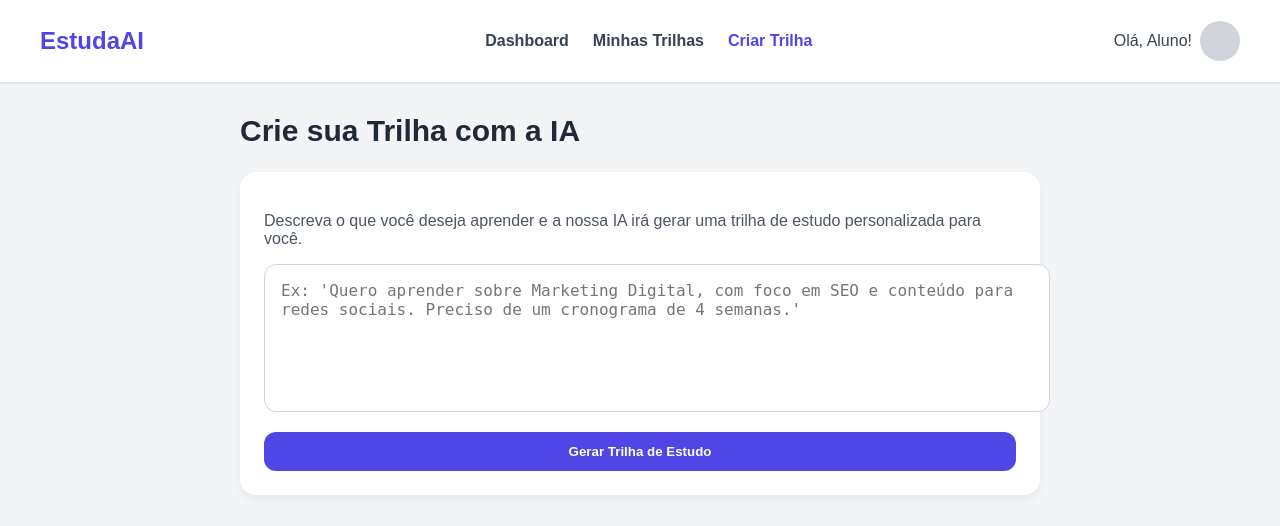
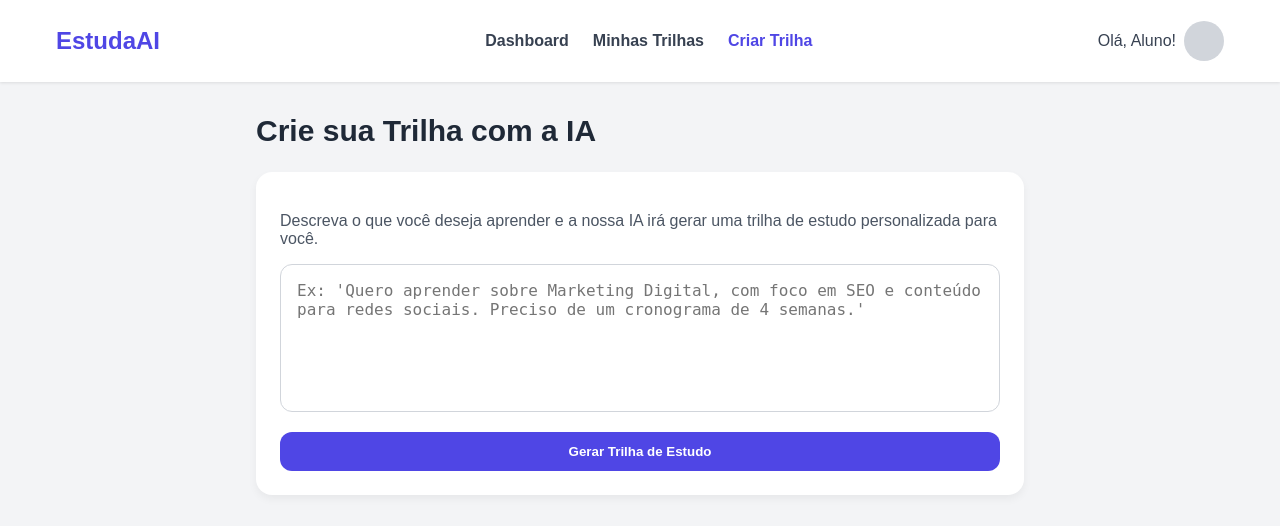
Before and after one commit to Nilton-Canto/EstudaAI, a Django app: page /usuarios/criartrilha/ in a window 1280 px wide. Shown: the top 526 px of the page. Run offline with Django 5.2, Linux system fonts and the light colour scheme; the visitor is signed in with stand-in values (Sample User, id 1).

Commit message:
Ajustar o CSS do textarea para tirar o box-sizing
- Removido o box-sizing do textarea, pois ele está definido globalmente.
- Ajuste para ficar melhor visualmente

```diff
--- a/config/usuarios/static/usuarios/criartrilha-style.css
+++ b/config/usuarios/static/usuarios/criartrilha-style.css
@@ -1,3 +1,7 @@
+*, *::before, *::after {
+    box-sizing: border-box;
+}
+
 /* Estilo geral */
 body {
     background-color: #f3f4f6;
@@ -96,6 +100,7 @@ body {
 
 /* Textarea */
 textarea {
+    /* Não precisa mais do box-sizing aqui, pois foi definido no topo globalmente */
     width: 100%;
     padding: 16px;
     border: 1px solid #d1d5db;
```
